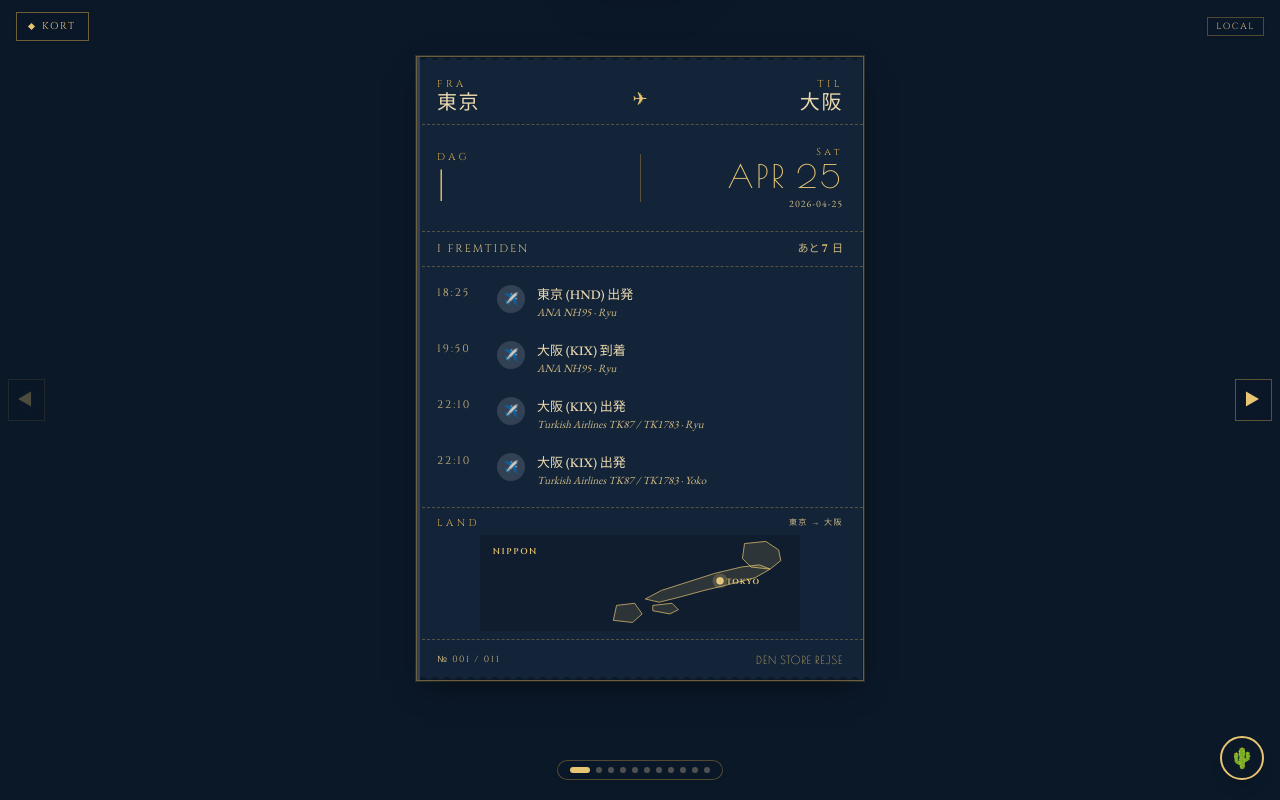
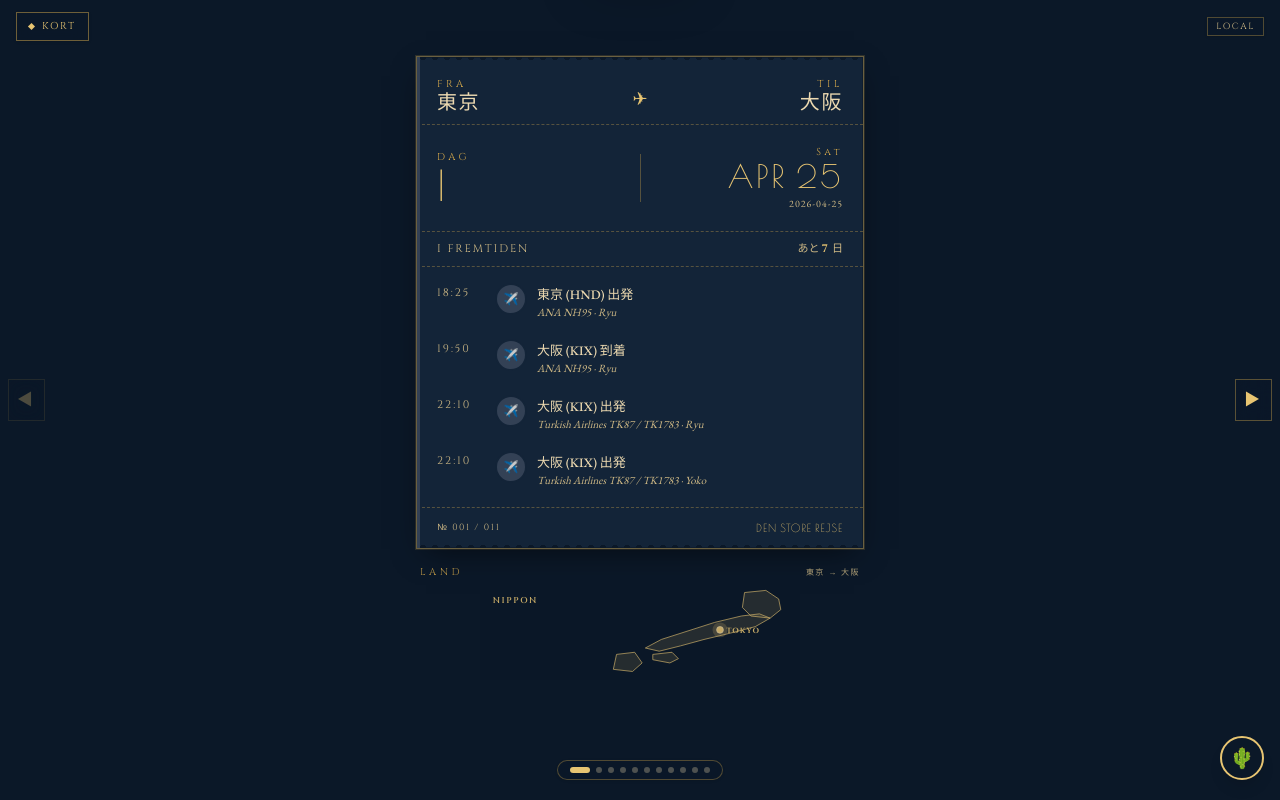
Before and after one commit to Rozk12/2026EUtrip, a Next.js app: page / in a window 1280 px wide. Built offline with nearby package versions, Linux system fonts and the light colour scheme; grey boxes are pictures that could not be loaded.

Commit message:
Move country silhouette out of the ticket into the empty space below it

```diff
--- a/components/DayTicket.tsx
+++ b/components/DayTicket.tsx
@@ -205,17 +205,6 @@ export default function DayTicket({ date, city, idx, total, onFocus }: Props) {
           )}
         </div>
 
-        {/* country map */}
-        <div className="border-t border-dashed border-[rgba(212,168,75,0.35)] px-2 py-2">
-          <div className="mb-1 flex items-center justify-between px-3">
-            <span className="chevron-label">LAND</span>
-            <span className="font-title text-[8px] tracking-[0.3em] text-[var(--cream-soft)]">
-              {route ? `${route.from.toUpperCase()} → ${route.to.toUpperCase()}` : city.toUpperCase()}
-            </span>
-          </div>
-          <CountryMap cityString={city} />
-        </div>
-
         {/* bottom band */}
         <div className="flex items-center justify-between border-t border-dashed border-[rgba(212,168,75,0.35)] px-5 py-3">
           <div className="font-title text-[9px] tracking-[0.35em] text-[var(--cream-soft)]">
@@ -238,6 +227,19 @@ export default function DayTicket({ date, city, idx, total, onFocus }: Props) {
             <PassportStamp city={route ? route.to : city} date={date} />
           </div>
         )}
+      </div>
+
+      {/* country silhouette in the empty space below the ticket */}
+      <div className="mt-4 w-full max-w-md opacity-85">
+        <div className="mb-1 flex items-center justify-between px-1">
+          <span className="chevron-label">LAND</span>
+          <span className="font-title text-[8px] tracking-[0.3em] text-[var(--cream-soft)]">
+            {route
+              ? `${route.from.toUpperCase()} → ${route.to.toUpperCase()}`
+              : city.toUpperCase()}
+          </span>
+        </div>
+        <CountryMap cityString={city} />
       </div>
     </article>
   );
```
